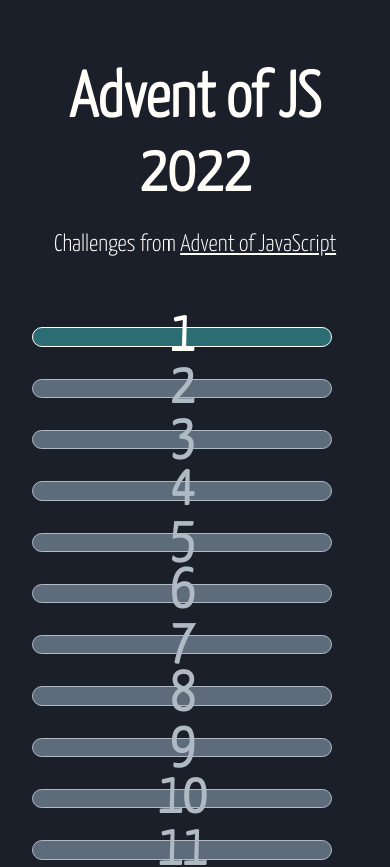
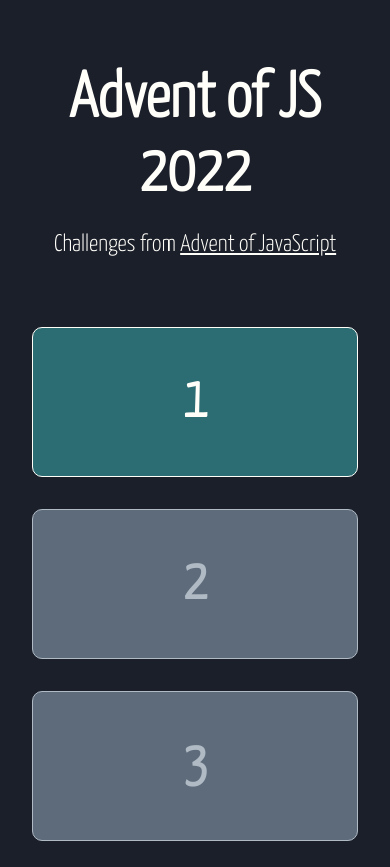
Before and after one commit to jsoulet/adventofjs22, a Next.js app: page / in a window 390 px wide. Shown: the top 867 px of the page. Built offline with nearby package versions, Linux system fonts and the light colour scheme.

Commit message:
:bug: force min height for mobile card

```diff
--- a/components/home/DayCard.tsx
+++ b/components/home/DayCard.tsx
@@ -42,7 +42,7 @@
   color: inherit;
   text-decoration: none;
   transition: color 0.15s ease, border-color 0.15s ease;
-  max-width: 300px;
+  min-height: 150px;
   position: relative;
   ${CardTitle}, ${CardDetails} {
     position: absolute;
```
